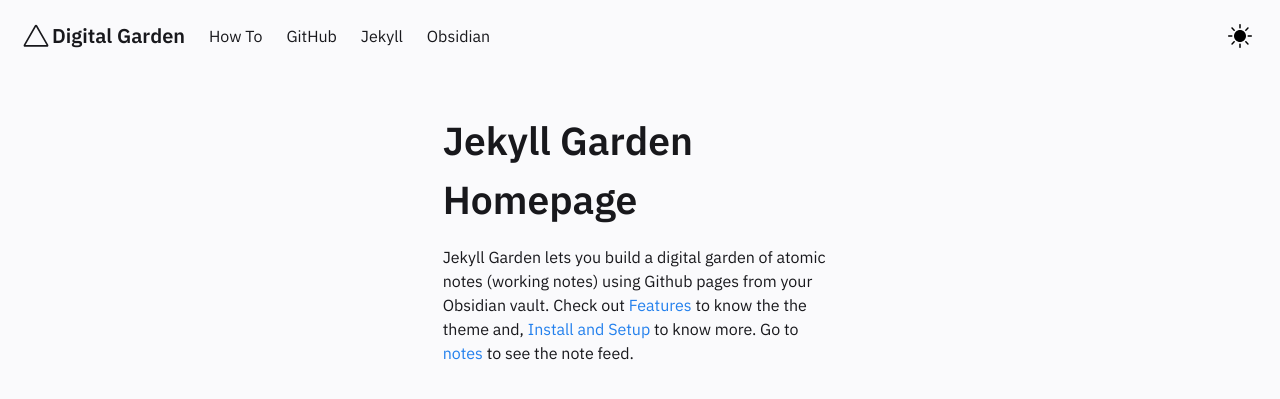
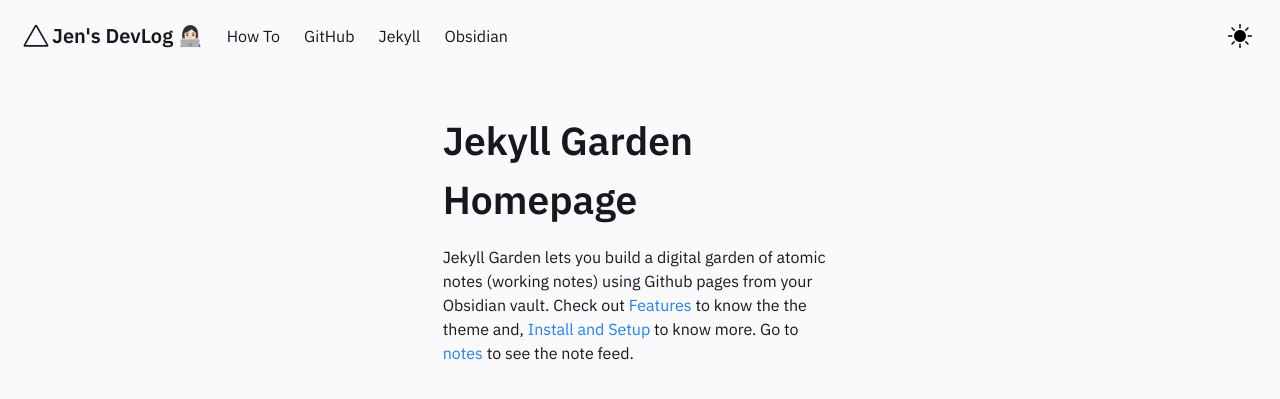
Before and after one commit to jenjenhub/blog, a Jekyll site: the page built from pages/index.md, in a window 1280 px wide. Shown: the top 399 px of the page. Built offline with Jekyll 4.4.1, drawn with Linux system fonts in a browser that asks for light colours.

Commit message:
Update Header.html

```diff
--- a/_includes/Header.html
+++ b/_includes/Header.html
@@ -35,7 +35,7 @@
         <svg width="32" height="32" viewBox="0 0 80 80" fill="none" xmlns="http://www.w3.org/2000/svg">
           <path fill-rule="evenodd" clip-rule="evenodd" d="M36.9477 13.7742C38.3043 11.4086 41.6957 11.4086 43.0523 13.7742L70.5226 61.6774C71.8791 64.043 70.1834 67 67.4703 67H12.5297C9.81658 67 8.12089 64.043 9.47744 61.6774L36.9477 13.7742ZM40 16.9677L13.7506 62.7419H66.2494L40 16.9677Z" fill="var(--text-main)"/>
         </svg>
-        <h4>Digital Garden</h4>
+        <h4>Jen's DevLog 👩🏻‍💻</h4>
       </a>
       <div class="navbar-item navbar-dark-mode__mobile is-hidden-tablet" onclick="modeSwitcher()">
         <div class="buttons">
```
